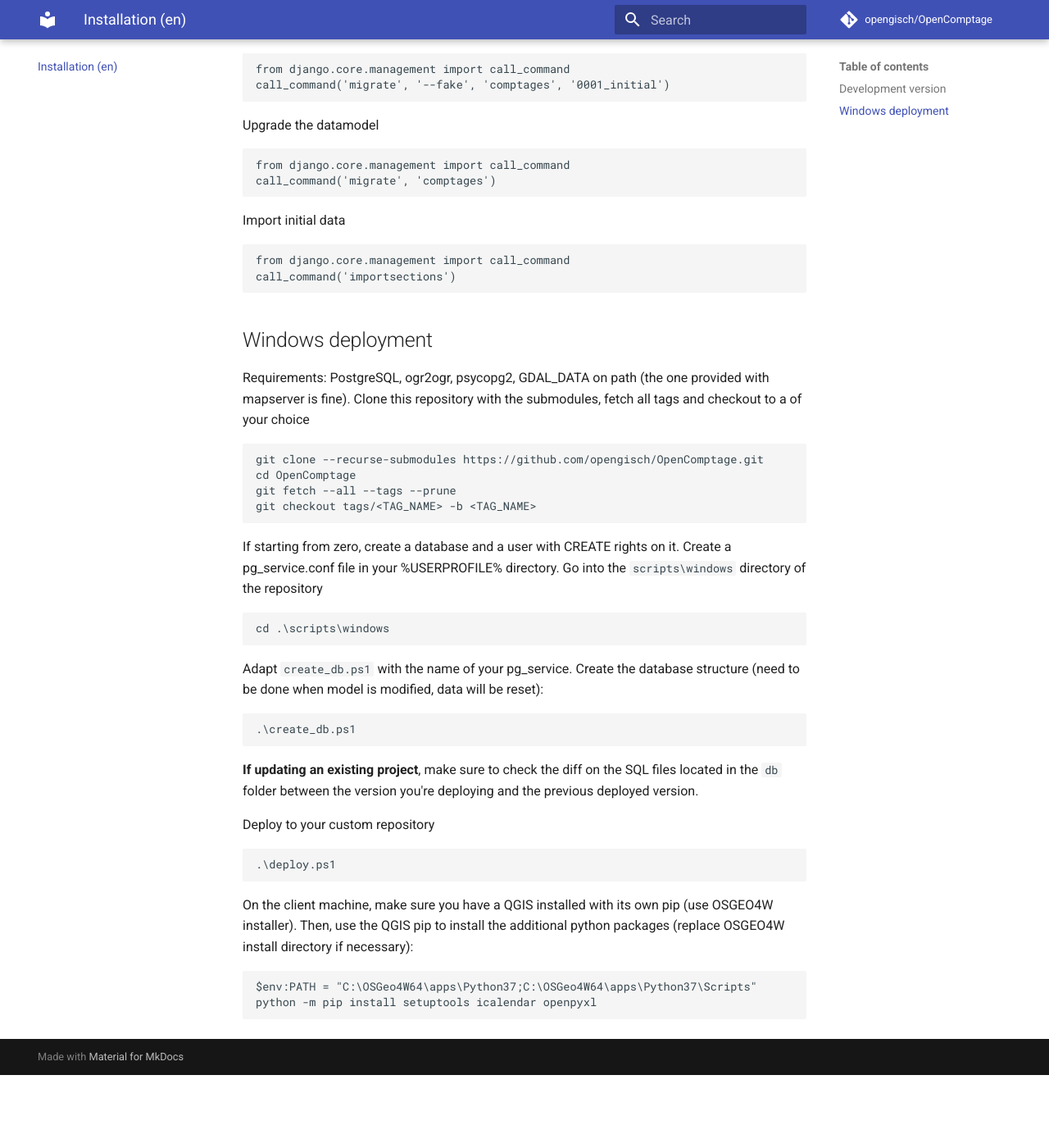
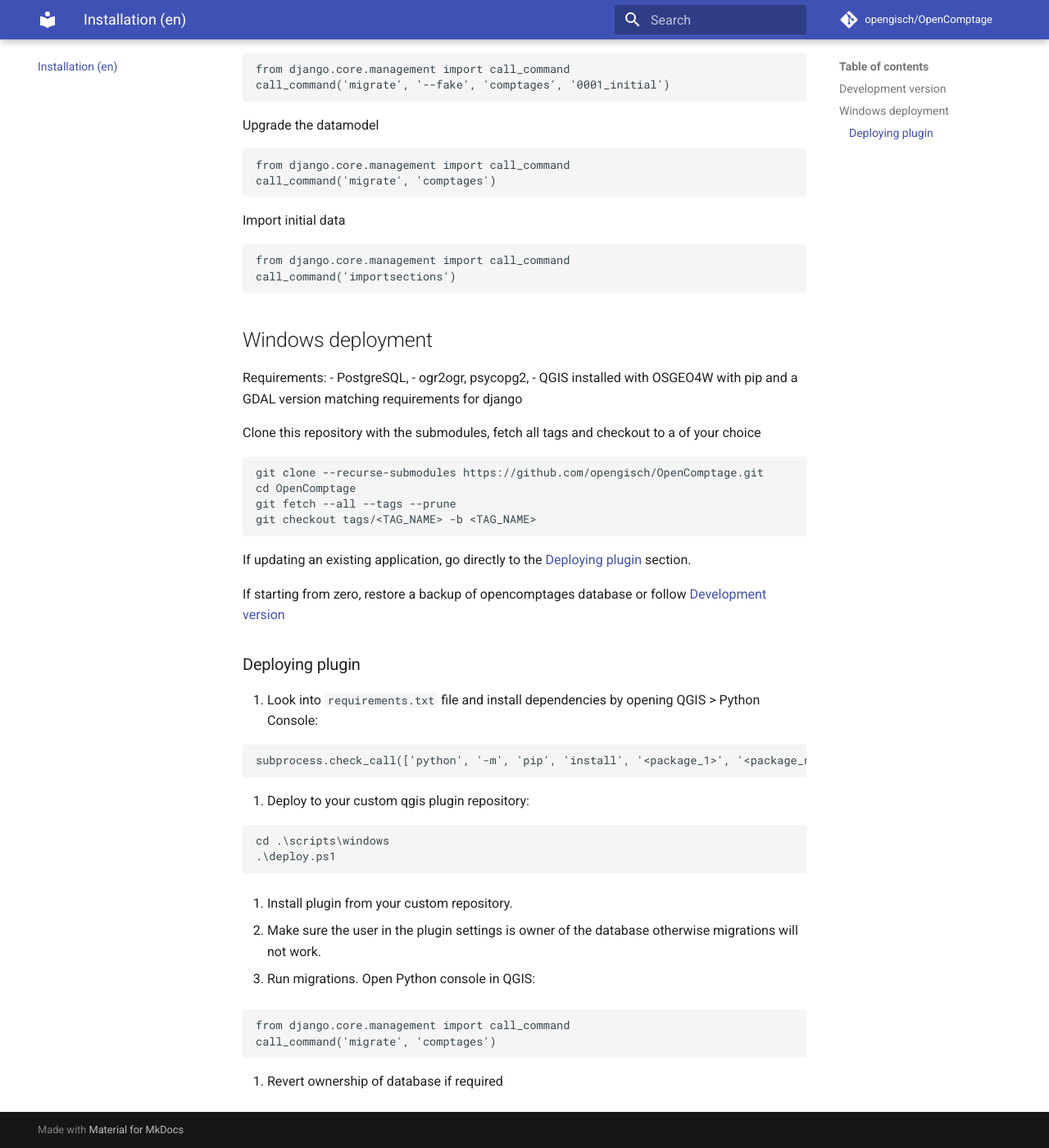
Before and after one commit to opengisch/OpenComptage, an MkDocs documentation site: the page built from docs/installation.md, in a window 1280 px wide and 1400 px high, scrolled down 574 px. Shown: the whole window at 82% size. Built offline with MkDocs 1.6.1 and Material for MkDocs 9.7.7, drawn with Linux system fonts in a browser that asks for light colours; comment, search, counter and statistics services are not loaded; before the commit the page ends 1885 px from its top, so only the background shows below that.

Commit message:
Update installation.md
Closes #151

````diff
--- a/docs/installation.md
+++ b/docs/installation.md
@@ -31,7 +31,11 @@
 
 ## Windows deployment
 
-Requirements: PostgreSQL, ogr2ogr, psycopg2, GDAL_DATA on path (the one provided with mapserver is fine).
+Requirements:
+ - PostgreSQL,
+ - ogr2ogr, psycopg2,
+ - QGIS installed with OSGEO4W with pip and a GDAL version matching requirements for django
+
 Clone this repository with the submodules, fetch all tags and checkout to a <TAG_NAME> of your choice
 
     git clone --recurse-submodules https://github.com/opengisch/OpenComptage.git
@@ -39,24 +43,34 @@
     git fetch --all --tags --prune
     git checkout tags/<TAG_NAME> -b <TAG_NAME>
 
-If starting from zero, create a database and a user with CREATE rights on it. Create a pg_service.conf file in your %USERPROFILE% directory.
-Go into the `scripts\windows` directory of the repository
+If updating an existing application, go directly to the [Deploying plugin](#deploying-plugin) section.
 
-    cd .\scripts\windows
+If starting from zero, restore a backup of opencomptages database or follow [Development version](#development-version)
 
-Adapt `create_db.ps1` with the name of your pg_service.
-Create the database structure (need to be done when model is modified, data will be reset):
+### Deploying plugin
 
-    .\create_db.ps1
+1. Look into `requirements.txt` file and install dependencies by opening QGIS > Python Console:
 
-**If updating an existing project**, make sure to check the diff on the SQL files located in the `db` folder between the version you're deploying and the previous deployed version.
+```python
+subprocess.check_call(['python', '-m', 'pip', 'install', '<package_1>', '<package_n*>'])
+```
 
-Deploy to your custom repository
+2. Deploy to your custom qgis plugin repository:
 
-    .\deploy.ps1
+```powershell
+cd .\scripts\windows
+.\deploy.ps1
+```
 
-On the client machine, make sure you have a QGIS installed with its own pip (use OSGEO4W installer).
-Then, use the QGIS pip to install the additional python packages (replace OSGEO4W install directory if necessary):
+3. Install plugin from your custom repository.
 
-    $env:PATH = "C:\OSGeo4W64\apps\Python37;C:\OSGeo4W64\apps\Python37\Scripts"
-    python -m pip install setuptools icalendar openpyxl
+4. Make sure the user in the plugin settings is owner of the database otherwise migrations will not work.
+
+5. Run migrations. Open Python console in QGIS:
+
+```python
+from django.core.management import call_command
+call_command('migrate', 'comptages')
+```
+
+6. Revert ownership of database if required
````
